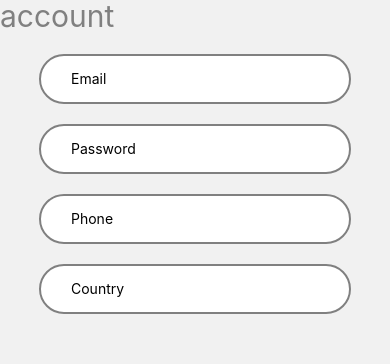
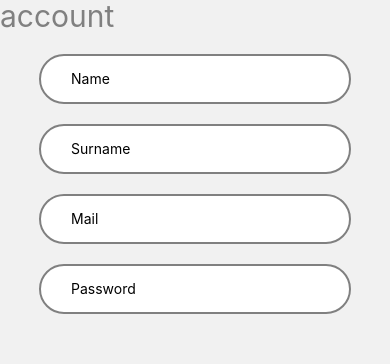
Before and after one commit to itziarmensa/SeminariReactNative, a React Native app: screen /Register in a window 390 px wide. Shown: the part 310-674 px from the top of the page. Built offline with nearby package versions, Linux system fonts and the light colour scheme.

Commit message:
Register actulizado

```diff
--- a/components/Screens/RegisterScreen.tsx
+++ b/components/Screens/RegisterScreen.tsx
@@ -5,20 +5,39 @@ import ButtonGradientRegister from '../Buttons/ButtonGradientRegister';
 import MainContainer from '../Containers/MainContainer';
 import SubTitle from '../Texts/Subtitle';
 import Title from '../Texts/Title';
+import { useNavigation } from '@react-navigation/native';
 
 export default function RegisterScreen() {
 
-  const [inputPhone, setInputPhone] = useState('');
-  const [inputCountry, setInputCountry] = useState('');
+  const [inputName, setInputName] = useState('');
+  const [inputSurname, setInputSurname] = useState('');
   const [inputEmail, setInputEmail] = useState('');
   const [inputPassword, setInputPassword] = useState('');
+
+  const navigation = useNavigation();
+
+  const data = { error: "ERROR_POST_USER" };
+
+
 
   return (
     <MainContainer>
     <Title>Register</Title>
     <SubTitle>Register to have a new account</SubTitle>
     <TextInput
-          placeholder='Email'
+          placeholder='Name'
+          style={styles.TextInput}
+          value={inputName}
+          onChangeText={setInputName}
+          />
+    <TextInput
+          placeholder='Surname'
+          style={styles.TextInput}
+          value={inputSurname}
+          onChangeText={setInputSurname}
+          />
+    <TextInput
+          placeholder='Mail'
           style={styles.TextInput}
           value={inputEmail}
           onChangeText={setInputEmail}
@@ -30,42 +49,41 @@ export default function RegisterScreen() {
           onChangeText={setInputPassword}
           secureTextEntry={true}
           />
-    <TextInput
-          placeholder='Phone'
-          style={styles.TextInput}
-          value={inputPhone}
-          onChangeText={setInputPhone}
-          />
-    <TextInput
-          placeholder='Country'
-          style={styles.TextInput}
-          value={inputCountry}
-          onChangeText={setInputCountry}
-          />
 
     <ButtonGradientRegister onPress={() => {
-
-            fetch('http://yourIP:yourPORT/user/insert', {
+            fetch('http://192.168.1.47:3002/user', {
               method: 'POST',
               headers: {
                 Accept: 'application/json',
                 'Content-Type': 'application/json',
               },
                 body: JSON.stringify({
+                  name: inputName,
+                  surname: inputSurname,
                   email: inputEmail,
-                  password: inputPassword,
-                  phone: inputPhone,
-                  country:inputCountry,
+                  password:inputPassword,
                 }),
             }).then((response) => response.json())
               .then((data) => {
                 console.log(data);
-                Alert.alert(
+                if (data.error === "ERROR_POST_USER"){
+                  Alert.alert(
+                    'Mensaje',
+                    'Error al registrarte',
+                    [{ text: 'OK', onPress: () => console.log('OK Pressed') }],
+                    { cancelable: false }
+                    );
+                }else{
+                  console.log("no he pillao el error bien")
+                  Alert.alert(
                   'Mensaje',
                   'Te has regsitrado con exito',
                   [{ text: 'OK', onPress: () => console.log('OK Pressed') }],
                   { cancelable: false }
                   );
+                navigation.navigate('Login' as never);
+                };
+
               }).catch((error) => {
                   Alert.alert(
                     'Mensaje',
```
